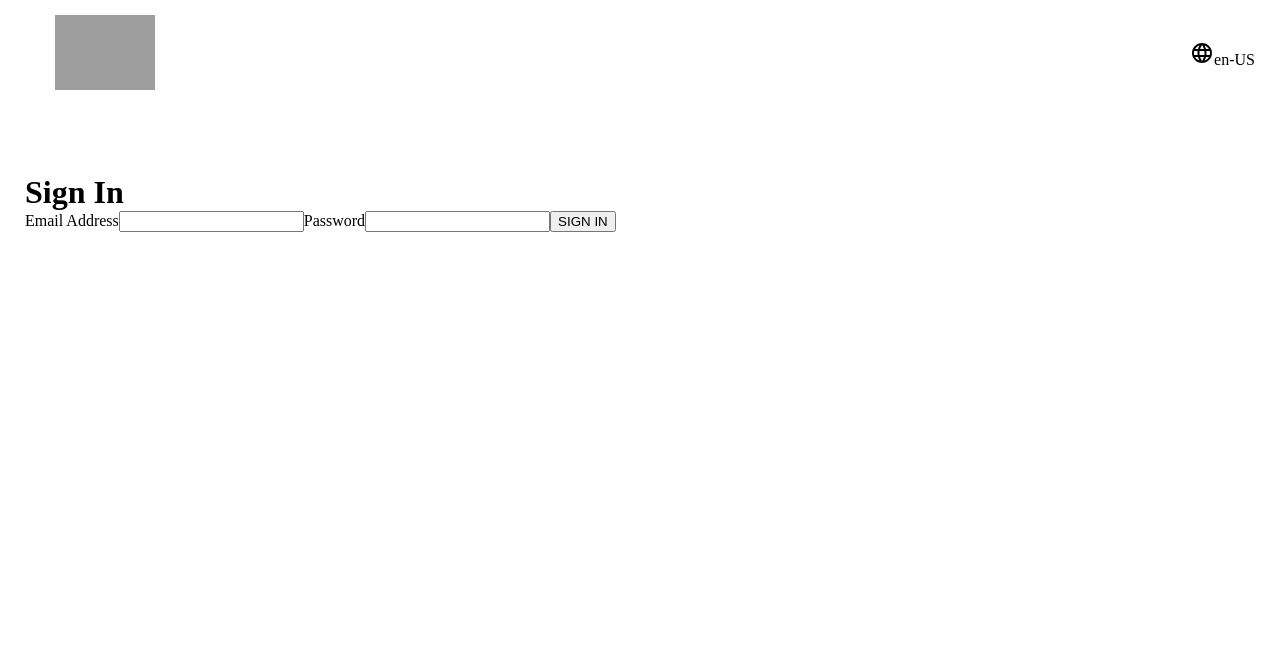
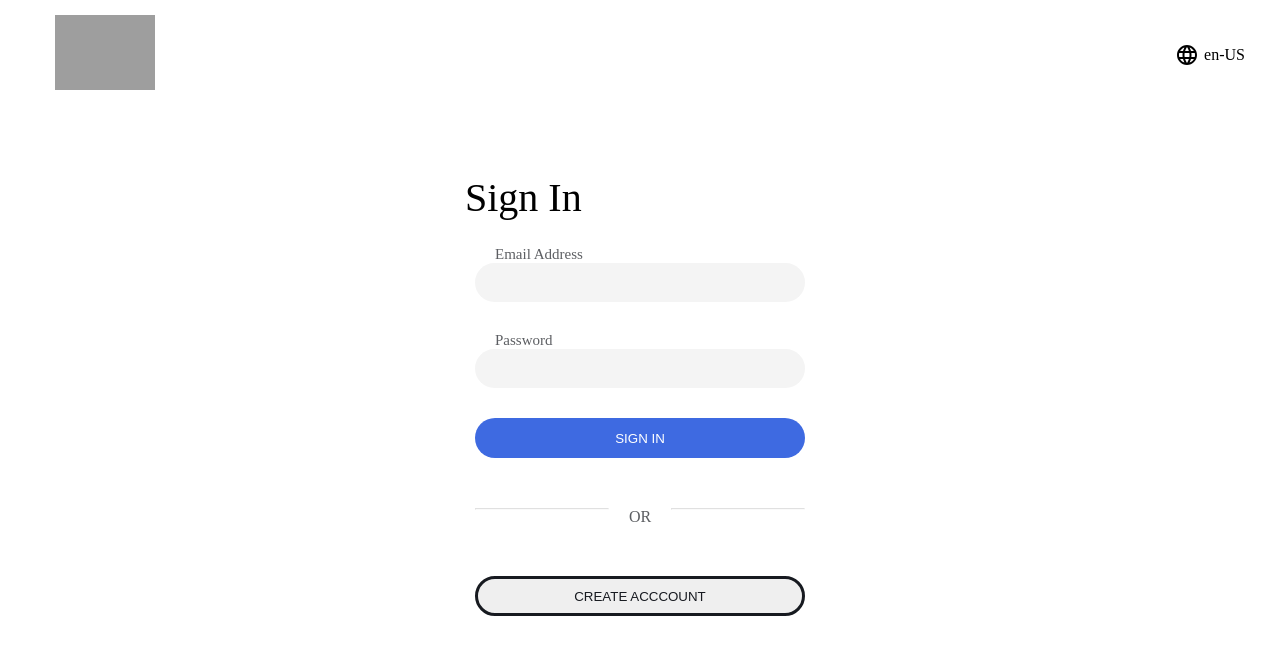
Before and after one commit to Sathyaprakashsp666/tesla.com-clone, a React (Create React App) app in the folder my-app/: page /login in a window 1280 px wide. Shown: the top 654 px of the page. Built offline with nearby package versions, Linux system fonts and the light colour scheme; grey boxes are pictures that could not be loaded.

Commit message:
login page and routing setup added

```diff
--- a/my-app/src/App.js
+++ b/my-app/src/App.js
@@ -6,10 +6,15 @@ import "./App.css";
 import Menu from "./component/Menu";
 import HomePage from "./component/HomePage";
 import Login from "./component/Login";
+import { useSelector } from "react-redux";
+import { selectUser } from "./features/userSlice";
 
 function App() {
   const [menuOpen, setIsMenuOpen] = useState(false);
   // console.log(menuOpen)
+
+  const user = useSelector(selectUser); //taking user data from redux state
+
   return (
     <BrowserRouter>
       <div className="app">
@@ -21,8 +26,10 @@ function App() {
           </Route>
 
           <Route path="/login">
-            <Login />
+            {user ? <Redirect to="teslaacount" /> : <Login />}
           </Route>
+
+          <Route to="teslaacount"></Route>
         </Switch>
       </div>
     </BrowserRouter>
--- a/my-app/src/app/store.js
+++ b/my-app/src/app/store.js
@@ -1,8 +1,8 @@
 import { configureStore } from '@reduxjs/toolkit';
-import counterReducer from '../features/counterSlice';
+import userReducer from '../features/userSlice';
 
 export const store = configureStore({
   reducer: {
-    counter: counterReducer,
+    user: userReducer,
   },
 });
--- a/my-app/src/component/Login.css
+++ b/my-app/src/component/Login.css
@@ -1,4 +1,4 @@
-.login{
+.login {
   padding: 25px;
   padding-top: 15px;
   height: 100vh;
@@ -7,7 +7,7 @@
   gap: 80px;
 }
 
-.login__header{
+.login__header {
   display: flex;
   flex-direction: row;
   align-items: center;
@@ -15,9 +15,118 @@
   position: sticky;
   top: 0;
   /* background-color: black; */
+  text-align: center;
 }
 
 .login__logo > a > img {
   object-fit: contain;
   width: 100px;
 }
+.login__language {
+  display: flex;
+  gap: 5px;
+  cursor: pointer;
+  align-items: center;
+  transition: all 0.2s;
+  border-radius: 50px;
+  padding: 5px 10px;
+}
+
+.login__language:hover {
+  background-color: hsla(0, 0%, 50.2%, 0.125);
+}
+
+.login__formCont {
+  display: flex;
+  flex-direction: column;
+  gap: 25px;
+  min-width: 330px;
+  margin-left: auto;
+  margin-right: auto;
+}
+
+.login__formCont h1 {
+  font-size: 40px;
+  font-weight: 500;
+  margin-left: -10px;
+}
+
+.login__form {
+  display: flex;
+  flex-direction: column;
+}
+
+.login__form label {
+  color: #5c5e62;
+  font-size: 15px;
+  font-weight: 500;
+  padding-left: 20px;
+}
+
+.login__form input {
+  margin-bottom: 30px;
+  background-color: #f4f4f4;
+  border: #f4f4f4;
+  outline: none;
+  border-radius: 50px;
+  padding: 12px 20px;
+  color: #393c41;
+  font-weight: 600;
+}
+
+.login__form input:focus {
+  border: 1px solid #d6d6d6;
+  transition: all 0.2s;
+}
+
+.login__submitBtn {
+  width: auto;
+  height: 40px;
+  border-radius: 50px;
+  background-color: #3e6ae1;
+  border: none;
+  padding: 12px 40px;
+  text-transform: uppercase;
+  cursor: pointer;
+  outline: none;
+  transition: all 0.4s;
+  color: #ffffff;
+  font-weight: 500;
+}
+
+.login__submitBtn:hover {
+  background-color: #3457b1;
+}
+
+.login__craeteBtn {
+  width: 100%;
+  height: 40px;
+  padding: 10px 40px;
+  border-radius: 30px;
+  border: 3px solid #171a20;
+  color: #171a20;
+  cursor: pointer;
+  transition: all 0.2s ease-in-out;
+  outline: none;
+}
+.login__craeteBtn:hover {
+  background-color: #171a20;
+  color: #ffffff;
+}
+
+.login__divider {
+  display: flex;
+  justify-content: space-between;
+  margin-top: 50px;
+  margin-bottom: 50px;
+}
+
+.login__divider > hr {
+  width: 40%;
+  height: 0;
+  opacity: 0.3;
+}
+.login__divider > span {
+  font-weight: 500;
+  color: #5c5e62;
+}
--- a/my-app/src/component/Login.jsx
+++ b/my-app/src/component/Login.jsx
@@ -56,6 +56,12 @@ const Login = () => {
             onChange={handlePassword}
           />
           <button className="login__submitBtn">SIGN IN</button>
+          <div className="login__divider">
+              <hr/><span>OR</span><hr/>
+          </div>
+          <Link to='/signup'>
+              <button className='login__craeteBtn'>CREATE ACCCOUNT</button>
+          </Link>
         </form>
       </div>
     </div>
--- a/my-app/src/features/counterAPI.js
+++ /dev/null
@@ -1,6 +0,0 @@
-// A mock function to mimic making an async request for data
-export function fetchCount(amount = 1) {
-  return new Promise((resolve) =>
-    setTimeout(() => resolve({ data: amount }), 500)
-  );
-}
--- a/my-app/src/features/counterSlice.js
+++ /dev/null
@@ -1,73 +0,0 @@
-import { createAsyncThunk, createSlice } from '@reduxjs/toolkit';
-import { fetchCount } from './counterAPI';
-
-const initialState = {
-  value: 0,
-  status: 'idle',
-};
-
-// The function below is called a thunk and allows us to perform async logic. It
-// can be dispatched like a regular action: `dispatch(incrementAsync(10))`. This
-// will call the thunk with the `dispatch` function as the first argument. Async
-// code can then be executed and other actions can be dispatched. Thunks are
-// typically used to make async requests.
-export const incrementAsync = createAsyncThunk(
-  'counter/fetchCount',
-  async (amount) => {
-    const response = await fetchCount(amount);
-    // The value we return becomes the `fulfilled` action payload
-    return response.data;
-  }
-);
-
-export const counterSlice = createSlice({
-  name: 'counter',
-  initialState,
-  // The `reducers` field lets us define reducers and generate associated actions
-  reducers: {
-    increment: (state) => {
-      // Redux Toolkit allows us to write "mutating" logic in reducers. It
-      // doesn't actually mutate the state because it uses the Immer library,
-      // which detects changes to a "draft state" and produces a brand new
-      // immutable state based off those changes
-      state.value += 1;
-    },
-    decrement: (state) => {
-      state.value -= 1;
-    },
-    // Use the PayloadAction type to declare the contents of `action.payload`
-    incrementByAmount: (state, action) => {
-      state.value += action.payload;
-    },
-  },
-  // The `extraReducers` field lets the slice handle actions defined elsewhere,
-  // including actions generated by createAsyncThunk or in other slices.
-  extraReducers: (builder) => {
-    builder
-      .addCase(incrementAsync.pending, (state) => {
-        state.status = 'loading';
-      })
-      .addCase(incrementAsync.fulfilled, (state, action) => {
-        state.status = 'idle';
-        state.value += action.payload;
-      });
-  },
-});
-
-export const { increment, decrement, incrementByAmount } = counterSlice.actions;
-
-// The function below is called a selector and allows us to select a value from
-// the state. Selectors can also be defined inline where they're used instead of
-// in the slice file. For example: `useSelector((state: RootState) => state.counter.value)`
-export const selectCount = (state) => state.counter.value;
-
-// We can also write thunks by hand, which may contain both sync and async logic.
-// Here's an example of conditionally dispatching actions based on current state.
-export const incrementIfOdd = (amount) => (dispatch, getState) => {
-  const currentValue = selectCount(getState());
-  if (currentValue % 2 === 1) {
-    dispatch(incrementByAmount(amount));
-  }
-};
-
-export default counterSlice.reducer;
--- /dev/null
+++ b/my-app/src/features/userSlice.js
@@ -0,0 +1,23 @@
+import { createAsyncThunk, createSlice } from "@reduxjs/toolkit";
+
+export const userSlice = createSlice({
+  name: "user",
+  initialState: {
+    user: null,
+  },
+
+  reducers: {
+    login: (state, action) => {
+      state.user = action.payload;
+    },
+    logout: (state) => {
+      state.user = null;
+    },
+  },
+});
+
+export const { login, logout } = userSlice.actions;
+
+export const selectUser = (state) => state.user.user;
+
+export default userSlice.reducer;
```
Also changed, not shown: my-app/src/features/Counter.js (deleted, +0 -67 lines). Lines whose indentation alone changed are shown as unchanged.
